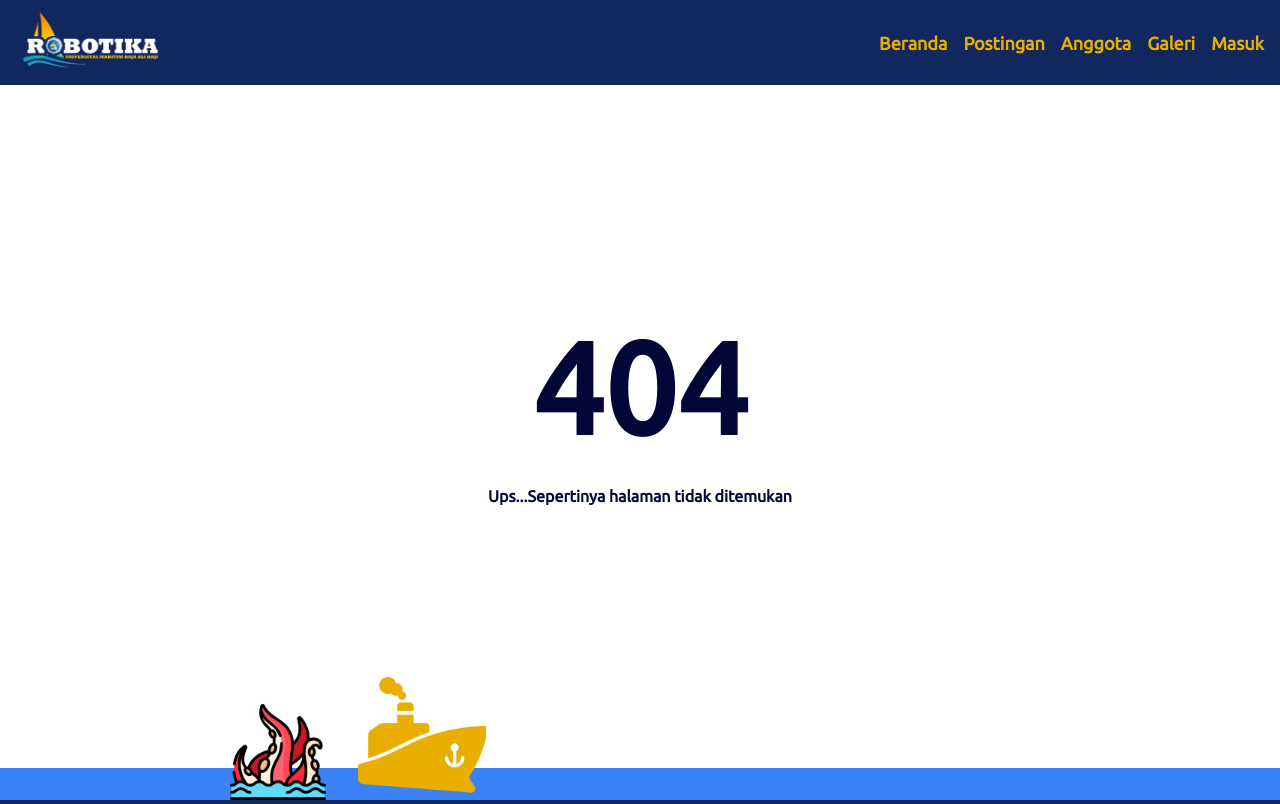
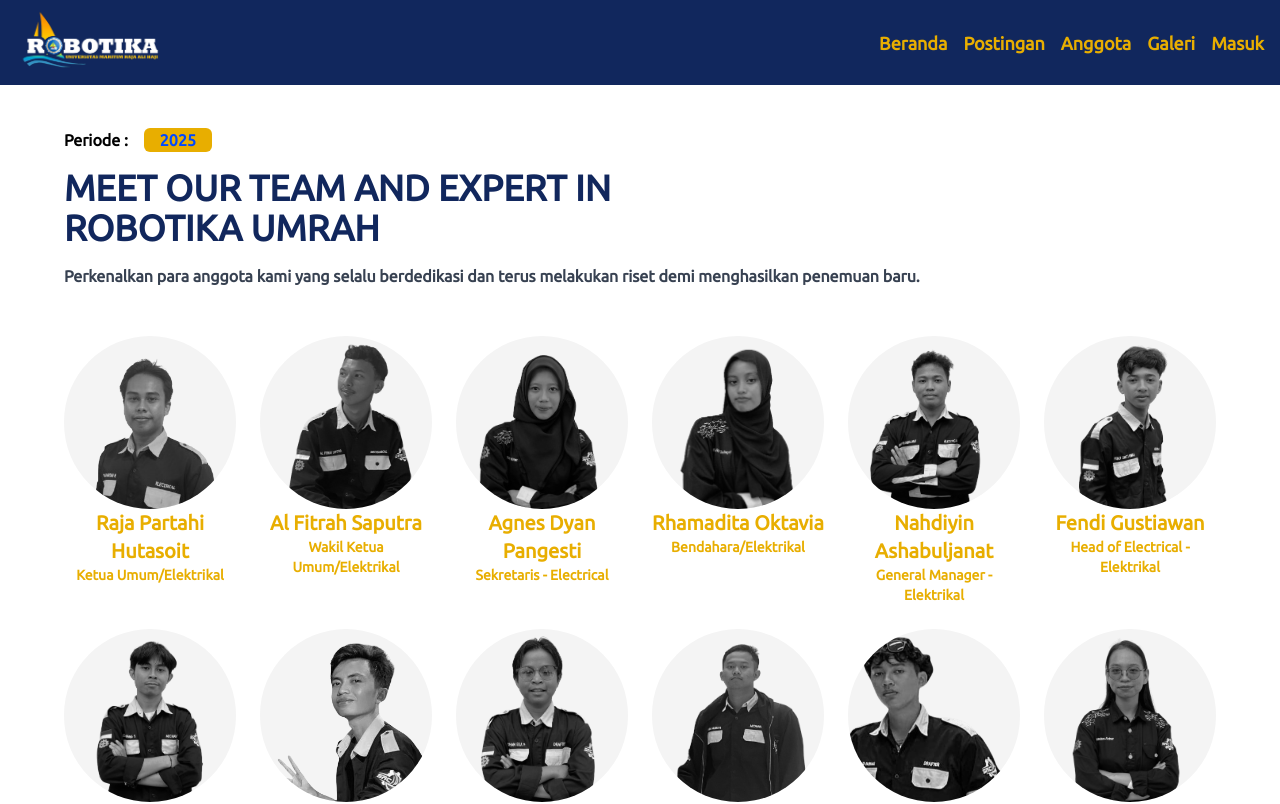
Before and after one commit to MChandraR/Robotika-Frontend, a Next.js app: page /anggota in a window 1280 px wide. Before the commit this address had no page. Shown: the top 804 px of the page. Built offline with nearby package versions, Linux system fonts and the light colour scheme.

Commit message:
Add new page : Anggota page

```diff
--- /dev/null
+++ b/src/app/anggota/page.tsx
@@ -0,0 +1,28 @@
+import member from "@/data/people";
+import Image from "next/image";
+
+export default function Page(){
+    return (
+        <div className="min-h-[100vh] p-6 md:p-16 pt-32 md:pt-32 flex flex-col gap-4">
+            <div className="flex gap-4">
+                <h1 className="text-black font-bold">Periode : </h1>
+                <div className="bg-primaryYellow font-bold  px-4 rounded-md text-primaryBlue">
+                    2025
+                </div>
+            </div>
+            <h1 className="w-full md:w-1/2 uppercase font-bold text-4xl text-darkerBlue">Meet Our Team and Expert In Robotika UMRAH</h1>
+            <p className="w-full md:-1/2 text-gray-700 font-bold">Perkenalkan para anggota kami yang selalu berdedikasi dan terus melakukan riset  demi menghasilkan penemuan baru. </p>
+            <div className="grid grid-cols-2 md:grid-cols-6 gap-6 mt-8">
+                {member.map((item,key)=>(
+                    <div key={key}>
+                        <Image
+                        className="rounded-full object-cover object-top grayscale w-[calc(48vw_-_2rem)] h-[calc(48vw_-_2rem)] md:w-[calc(16vw_-_2rem)] md:h-[calc(16vw_-_2rem)] bg-gray-100"
+                        src={`/images/person/${item.id}.png`} width={480} height={480} alt="member-photo"/>
+                        <h1 className="font-bold text-lg md:text-xl text-primaryYellow text-center">{item.name}</h1>
+                        <h1 className="font-bold text-sm md:text-sm text-primaryYellow text-center">{item.role}</h1>
+                    </div>
+                ))}
+            </div>
+        </div>
+    );
+}
--- a/src/app/post/[id]/page.tsx
+++ b/src/app/post/[id]/page.tsx
@@ -16,9 +16,9 @@ export default async function Page({
             <div className="text-primaryYellow font-bold text-xl md:text-3xl pt-2">Post / {post.category}</div>
 
             {/* Bagian berita */}
-            <div className="grid grid-cols-1 md:grid-cols-2 pt-8 gap-8">
+            <div className="grid grid-cols-1 md:grid-cols-[40%_60%] pt-8 gap-8">
                 <Image
-                className="w-full max-h-[60vh] object-cover"
+                className="hidden md:inline w-full md:min-h-[62vh] max-h-[65vh] object-cover"
                 src={`/images/post/image_${post.id}.png`} width={1280} height={720} alt="post-image"/>
 
                 {/* Detail berita */}
@@ -30,12 +30,15 @@ export default async function Page({
                     <h1 className="text-primaryYellow uppercase text-3xl tracking-wider font-bold min-h-0 max-h-[7rem] overflow-hidden ">{post.title}</h1>
                     {/* Lis tag */}
                     <div className="flex gap-2">
-                        <div className="bg-primaryBlue px-2 font-bold rounded-sm text-white">Berita</div>
-                        <div className="bg-primaryBlue px-2 font-bold rounded-sm text-white">Berita</div>
+                        <div className="bg-primaryBlue px-2 font-bold rounded-sm text-white tracking-wider">#Berita</div>
+                        <div className="bg-primaryBlue px-2 font-bold rounded-sm text-white tracking-wider">#Berita</div>
                     </div>
+                    <Image
+                    className="md:hidden w-full md:min-h-[62vh] max-h-[65vh] object-cover"
+                    src={`/images/post/image_${post.id}.png`} width={1280} height={720} alt="post-image"/>
                     {/* Kontent  */}
-                    <p className=" text-gray-700 text-sm  md:text-lg font-semibold text-justify">
-                        &#9;{post.title}
+                    <p className=" text-gray-700 text-[.9rem] md:text-lg font-semibold text-justify md:pr-8 ">
+                        {post.title}
                     </p>
                 </div>
             </div>
```
Also changed, not shown: src/components/Footer/index.tsx (+1 -1 lines).
